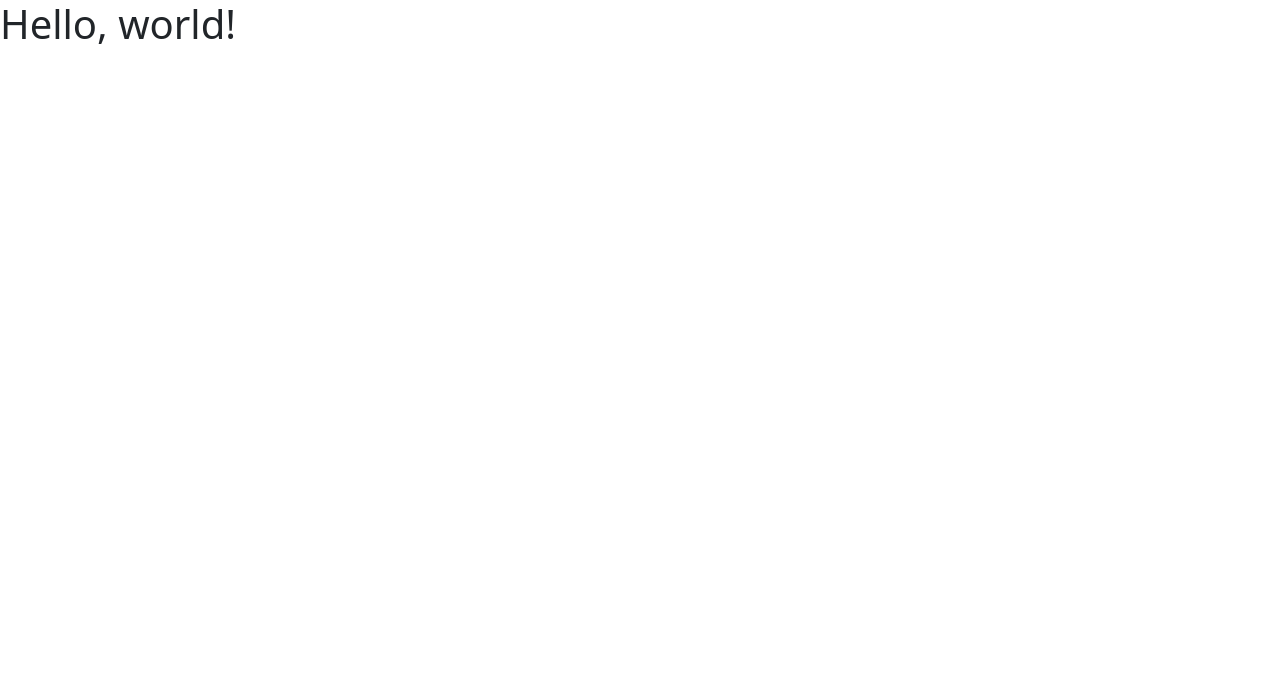
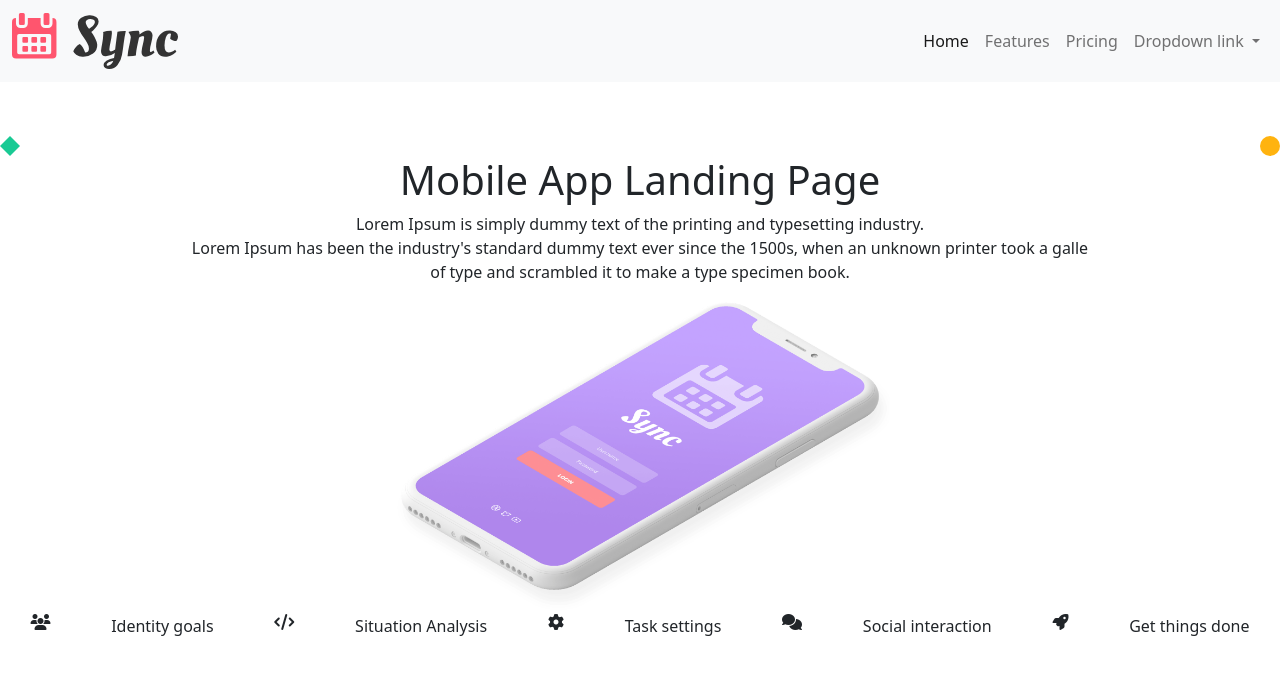
Before and after one commit to georgette949/expertGuacamole, a plain HTML site: page parte4/index.html in a window 1280 px wide. Drawn offline with nearby package versions, Linux system fonts and the light colour scheme; files that its build step writes are made by us from their sources.

Commit message:
first adds

```diff
--- /dev/null
+++ b/parte4/assets/styles/style1.css
@@ -0,0 +1,12 @@
+ul{
+    list-style: none;
+}
+.verde{
+    margin-top: 50px;
+}
+.iphone:hover {
+    -webkit-transform: rotateY(180deg);
+    -webkit-transform-style: preserve-3d;
+    transform: rotateY(180deg);
+    transform-style: preserve-3d;
+}
--- a/parte4/index.html
+++ b/parte4/index.html
@@ -7,11 +7,68 @@
     <title>Bootstrap demo</title>
     <link href="https://cdn.jsdelivr.net/npm/bootstrap@5.2.2/dist/css/bootstrap.min.css" rel="stylesheet"
         integrity="sha384-Zenh87qX5JnK2Jl0vWa8Ck2rdkQ2Bzep5IDxbcnCeuOxjzrPF/et3URy9Bv1WTRi" crossorigin="anonymous">
+        <script src="https://kit.fontawesome.com/8e7a574bf8.js" crossorigin="anonymous"></script>
         <link rel="stylesheet" href="style.css">
+        <link rel="stylesheet" href="style1.css">
 </head>
 
 <body>
-    <h1>Hello, world!</h1>
+    <nav class="navbar navbar-expand-lg bg-light">
+        <div class="container-fluid">
+          <a class="navbar-brand" href="#"><img height="56px"  src="./assets/images/logo.svg"></a>
+          <button class="navbar-toggler" type="button" data-bs-toggle="collapse" data-bs-target="#navbarNavDropdown" aria-controls="navbarNavDropdown" aria-expanded="false" aria-label="Toggle navigation">
+            <span class="navbar-toggler-icon"></span>
+          </button>
+          <div>
+          <div class="collapse navbar-collapse" id="navbarNavDropdown">
+            <ul class="navbar-nav">
+              <li class="nav-item">
+                <a class="nav-link active" aria-current="page" href="#">Home</a>
+              </li>
+              <li class="nav-item">
+                <a class="nav-link" href="#">Features</a>
+              </li>
+              <li class="nav-item">
+                <a class="nav-link" href="#">Pricing</a>
+              </li>
+              <li class="nav-item dropdown">
+                <a class="nav-link dropdown-toggle" href="#" role="button" data-bs-toggle="dropdown" aria-expanded="false">
+                  Dropdown link
+                </a>
+                <ul class="dropdown-menu">
+                  <li><a class="dropdown-item" href="#">Action</a></li>
+                  <li><a class="dropdown-item" href="#">Another action</a></li>
+                  <li><a class="dropdown-item" href="#">Something else here</a></li>
+                </ul>
+              </li>
+            </ul>
+          </div>
+          </div>
+        </div>
+      </nav>
+      <div class="container-fluid"></div>
+      <div class=" verde d-flex justify-content-between">
+        <div><img src= ./assets/images/decorative-green-diamond.svg width="20px"></div>
+        <div><img src="./assets/images/decorative-yellow-circle.svg" width="20px"></div>
+      </div>
+    <div class="text-center">
+        <h1>Mobile App Landing Page</h1>
+        <p>Lorem Ipsum is simply dummy text of the printing and typesetting industry.<br> Lorem Ipsum has been the industry's standard dummy text ever since the 1500s, when an unknown printer took a galle<br>of type and scrambled it to make a type specimen book.
+             </p>
+    <div class="phone" class="d-flex justify-content-center">
+       <img src=./assets/images/header-iphone.png width="500px" alt="iphone">
+    </div>
+    <div class="d-flex justify-content-center justify-content-around">
+        <i class="fa-solid fa-users"></i><p>Identity goals</p>
+        <i class="fa-sharp fa-solid fa-code"></i><p>Situation Analysis</p>
+        <i class="fa-solid fa-gear"></i><p>Task settings</p>
+        <i class="fa-solid fa-comments"></i><p>Social interaction</p>
+        <i class="fa-solid fa-rocket"></i><p>Get things done</p>
+   </div>
+
+
+
+
     <script src="https://cdn.jsdelivr.net/npm/bootstrap@5.2.2/dist/js/bootstrap.bundle.min.js"
         integrity="sha384-OERcA2EqjJCMA+/3y+gxIOqMEjwtxJY7qPCqsdltbNJuaOe923+mo//f6V8Qbsw3"
         crossorigin="anonymous"></script>
```
